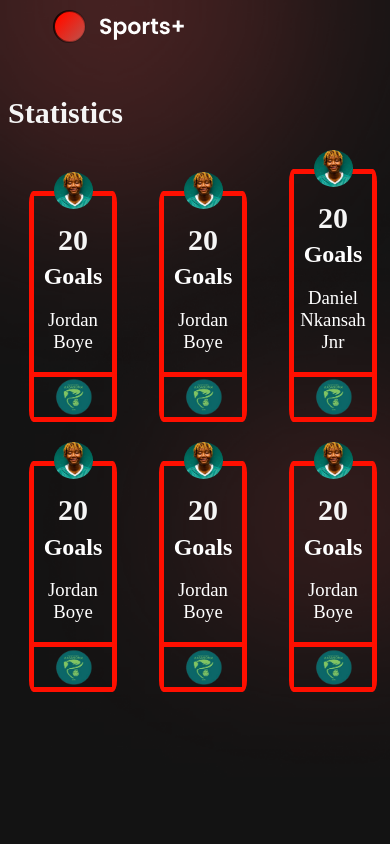
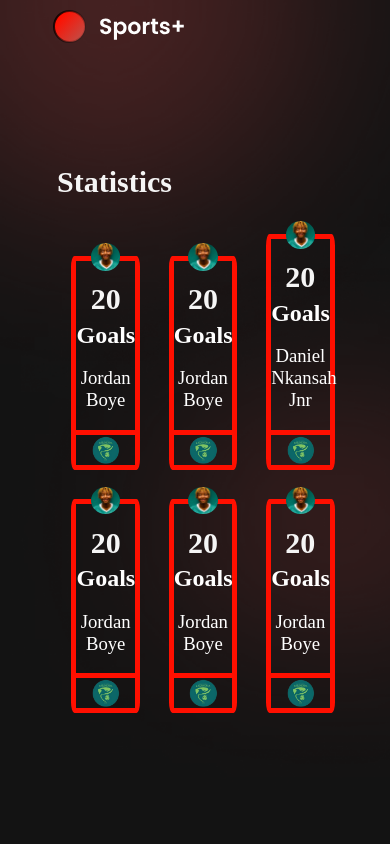
Before and after one commit to cyrilk7/AFA-Project, a PHP site: page /statistics.php in a window 390 px wide. Run offline with PHP 8.4, Linux system fonts and the light colour scheme.

Commit message:
first commit

```diff
--- a/css/stats.css
+++ b/css/stats.css
@@ -57,6 +57,6 @@
 
 @media only screen and (max-width: 600px){
   .stat-container{
-    padding:0 !important;
+    padding:49px !important;
   }
 }
```
